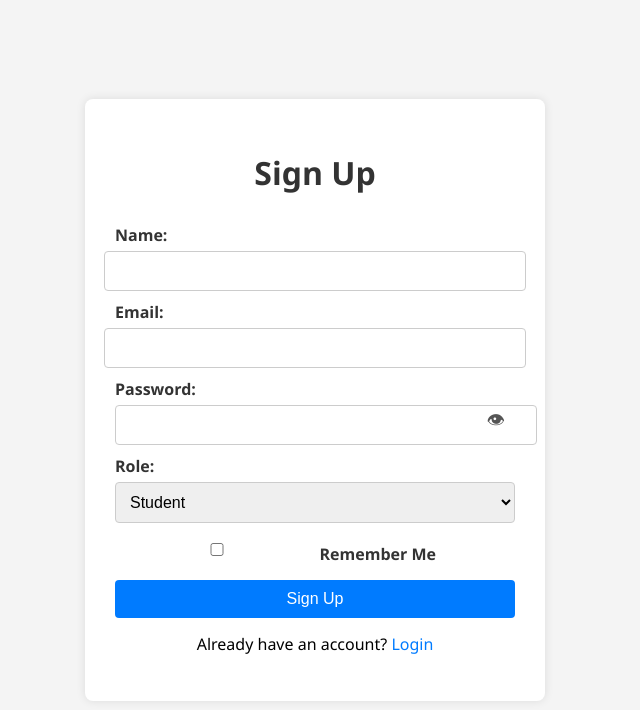
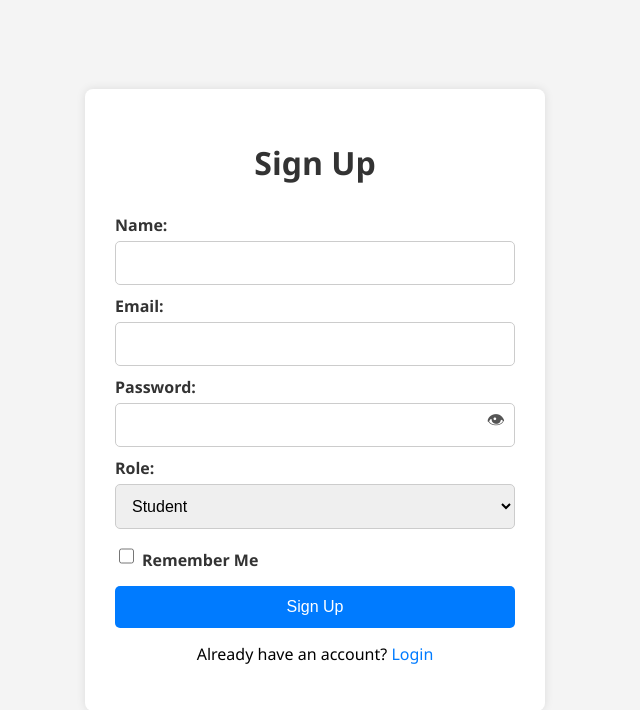
Before and after one commit to 0xzico/school-results-platform, a Flask app: page /signup in a window 1280 px wide. Shown: the top 710 px of the page, without its empty margins (325-965 px from the left). Run offline with Flask 3, Linux system fonts and the light colour scheme.

Commit message:
UI change#3

```diff
--- a/static/css/signup.css
+++ b/static/css/signup.css
@@ -10,7 +10,7 @@ body {
     height: 100vh;
 }
 
-/* Centering Form */
+/* Centered Form */
 .container {
     background: white;
     padding: 30px;
@@ -44,11 +44,12 @@ label {
 
 input, select {
     width: 100%;
-    padding: 10px;
+    padding: 12px;
     border: 1px solid #ccc;
-    border-radius: 4px;
+    border-radius: 5px;
     font-size: 16px;
     margin-top: 5px;
+    box-sizing: border-box; /* Ensures padding doesn't affect width */
 }
 
 /* Password Field with Show Icon */
@@ -59,7 +60,7 @@ input, select {
 
 .password-container input {
     width: 100%;
-    /* padding-right: 40px; Space for eye icon */
+    padding-right: 40px; /* Space for eye icon */
 }
 
 .toggle-password {
@@ -72,7 +73,7 @@ input, select {
     color: #555;
 }
 
-/* Checkbox Container */
+/* Checkbox Container - Aligned Properly */
 .checkbox-container {
     display: flex;
     align-items: center;
@@ -82,20 +83,23 @@ input, select {
 }
 
 .checkbox-container input {
-    margin-right: 5px;
+    width: 16px;
+    height: 16px;
+    margin-right: 8px;
 }
 
 /* Submit Button */
 button {
     background-color: #007bff;
     color: white;
-    padding: 10px;
+    padding: 12px;
     border: none;
-    border-radius: 4px;
+    border-radius: 5px;
     cursor: pointer;
     font-size: 16px;
     margin-top: 15px;
     width: 100%;
+    transition: background 0.3s ease;
 }
 
 button:hover {
```
